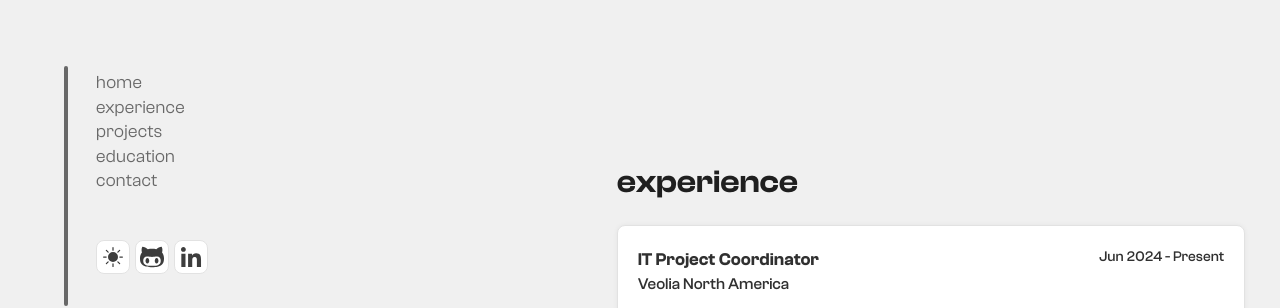
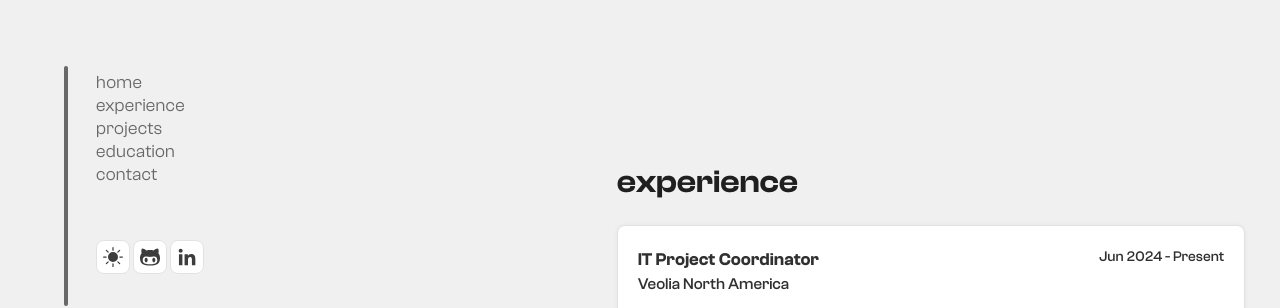
Before and after one commit to qinflan/portfolio, a React (Vite) app in the folder portfolio/client/: page / in a window 1280 px wide. Shown: the part 494-802 px from the top of the page. Built offline with nearby package versions, Linux system fonts and the light colour scheme; a web font is replaced by a local one.

Commit message:
Navbar Styling

```diff
--- a/portfolio/client/src/components/ui/Navbar.css
+++ b/portfolio/client/src/components/ui/Navbar.css
@@ -17,7 +17,6 @@
     display: flex;
     flex-direction: column;
     padding:5px 8px;
-    gap: 0.1rem;
     margin-left: 20px;
     height: auto;
     align-items: flex-start;
@@ -52,7 +51,7 @@
 .nav-button-container {
     display: flex;
     position: fixed;
-    gap: 5px;
+    gap: 3px;
     bottom: 2em;
 }
 
--- a/portfolio/client/src/components/ui/Navbar.tsx
+++ b/portfolio/client/src/components/ui/Navbar.tsx
@@ -119,10 +119,10 @@ const Navbar = () => {
                     <div className="nav-button-container">
                         <ToggleTheme />
                         <a href="https://github.com/qinflan" target="_blank" rel="noopener noreferrer">
-                            <TfiGithub size={34} className="bg-[var(--page-foreground)] rounded-lg border border-widget-stroke text-[var(--icon)] cursor-pointer p-1" />
+                            <TfiGithub size={34} className="bg-[var(--page-foreground)] rounded-lg border border-widget-stroke text-[var(--icon)] cursor-pointer p-1.5" />
                         </a>
                         <a href="https://www.linkedin.com/in/quinn-flanigan/" target="_blank" rel="noopener noreferrer">
-                            <GrLinkedinOption size={34} className="bg-[var(--page-foreground)] rounded-lg border border-widget-stroke text-[var(--icon)] cursor-pointer p-1" />
+                            <GrLinkedinOption size={34} className="bg-[var(--page-foreground)] rounded-lg border border-widget-stroke text-[var(--icon)] cursor-pointer p-1.5" />
                         </a>
                     </div>
                 </div>
```
